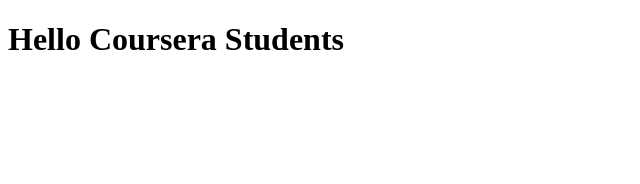
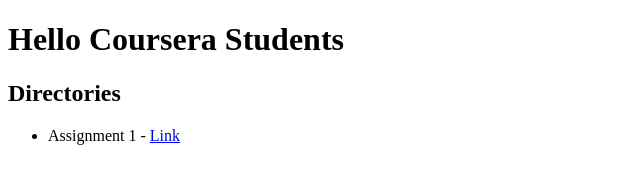
Before and after one commit to AndreZuev/Coursera-SPWA, a website: page index.html in a window 1280 px wide. Shown: the whole page, without its empty margins (0-640 px from the left). Drawn offline with Linux system fonts and the light colour scheme.

Commit message:
Link to my assignment.

```diff
--- a/index.html
+++ b/index.html
@@ -6,5 +6,11 @@
   </head>
   <body>
     <h1>Hello Coursera Students</h1>
+    <h2>Directories</h2>
+    <ul>
+      <li>
+        <p>Assignment 1 - <a href="module1-solution.html">Link</a></p>
+      </li>
+    </ul>
   </body>
 </html>
```
